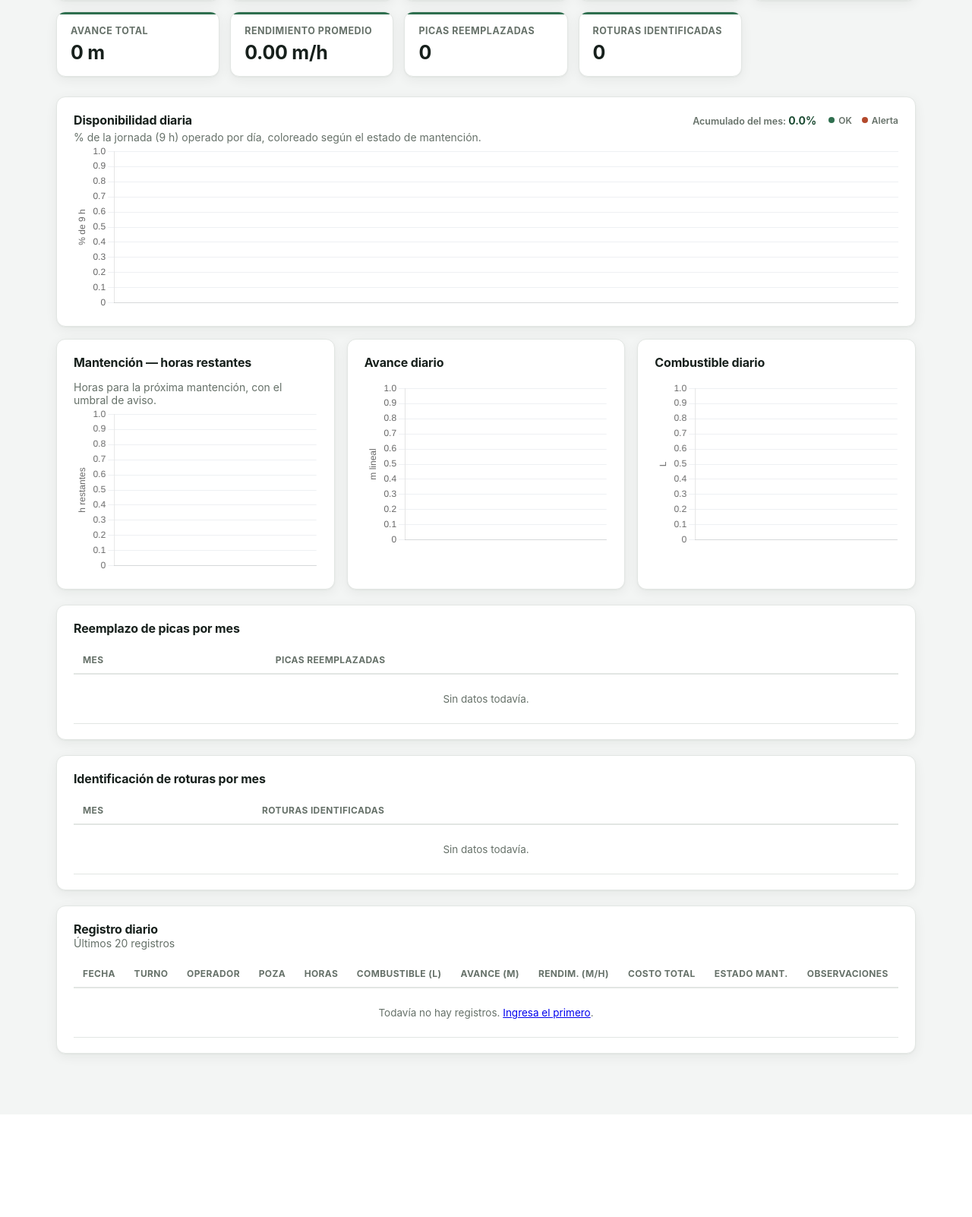
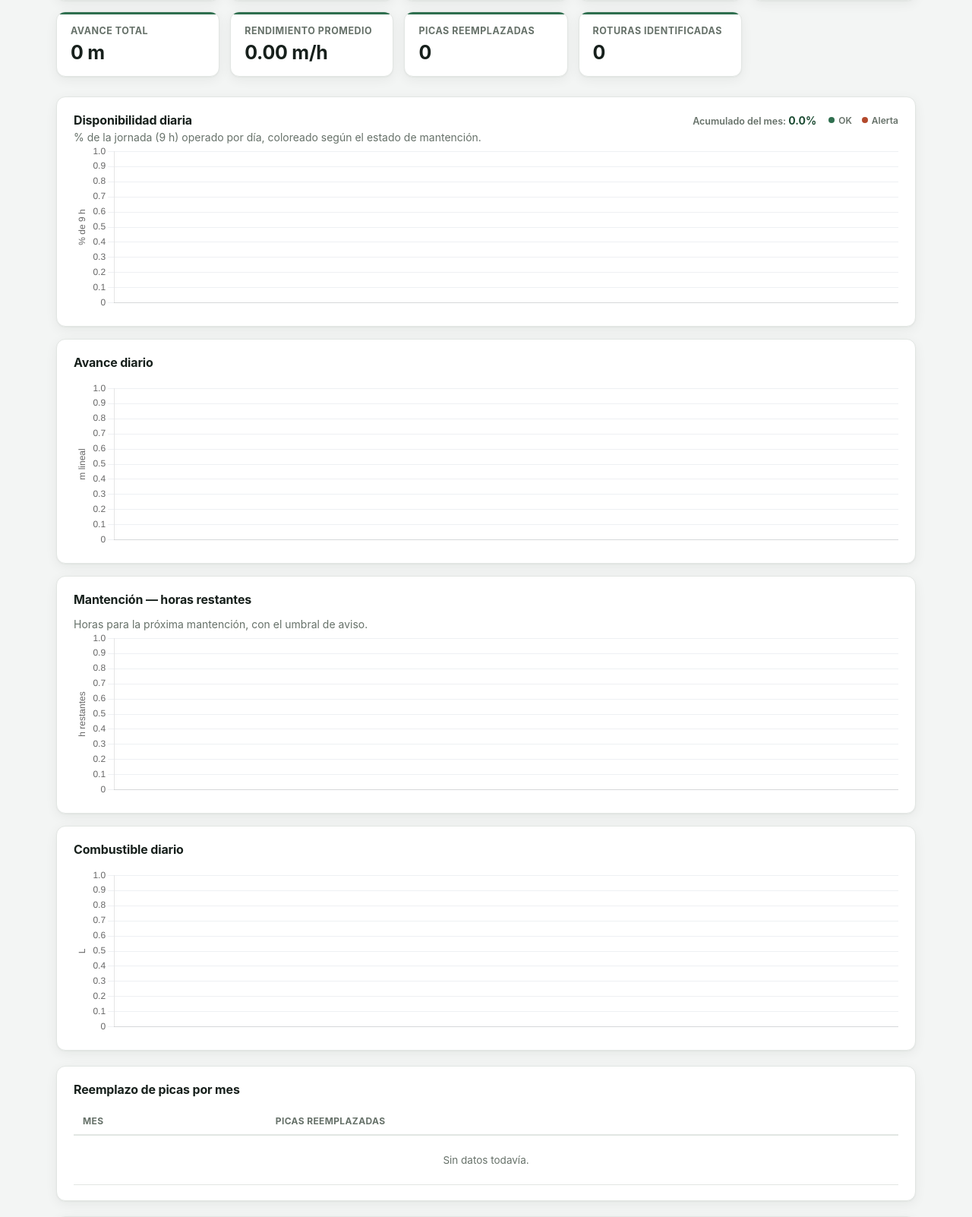
Before and after one commit to alejandrozavalasalinas-cpu/zanjadora, a Flask app: page / in a window 1280 px wide. Shown: the part 339-1941 px from the top of the page at 76% size. Before the commit the page ends 1742 px from the top, so only its background shows below. Run offline with Flask 3, Linux system fonts and the light colour scheme; the visitor is signed in with stand-in values (Sample User, id 1); data comes from the database, SQL or seed files in the repository; data that the repository does not hold is empty.

Commit message:
Agranda todos los gráficos del tablero a ancho completo y reordena
Mantención, Costo, Avance y Combustible ahora ocupan el ancho completo igual que Disponibilidad diaria. Avance diario pasa a ser el segundo gráfico, justo después de Disponibilidad diaria.

Co-Authored-By: Claude Sonnet 5 <noreply@anthropic.com>

```diff
--- a/templates/tablero.html
+++ b/templates/tablero.html
@@ -173,22 +173,22 @@
     <p class="muted">% de la jornada (9 h) operado por día, coloreado según el estado de mantención.</p>
     <div class="chart-canvas-wrap"><canvas id="chartDisponibilidad"></canvas></div>
   </div>
-  <div class="panel chart-card">
+  <div class="panel chart-card chart-card-wide">
+    <h2>Avance diario</h2>
+    <div class="chart-canvas-wrap"><canvas id="chartAvance"></canvas></div>
+  </div>
+  <div class="panel chart-card chart-card-wide">
     <h2>Mantención — horas restantes</h2>
     <p class="muted">Horas para la próxima mantención, con el umbral de aviso.</p>
     <div class="chart-canvas-wrap"><canvas id="chartMantencion"></canvas></div>
   </div>
   {% if session.get('rol') != 'visor' %}
-  <div class="panel chart-card">
+  <div class="panel chart-card chart-card-wide">
     <h2>Costo diario</h2>
     <div class="chart-canvas-wrap"><canvas id="chartCosto"></canvas></div>
   </div>
   {% endif %}
-  <div class="panel chart-card">
-    <h2>Avance diario</h2>
-    <div class="chart-canvas-wrap"><canvas id="chartAvance"></canvas></div>
-  </div>
-  <div class="panel chart-card">
+  <div class="panel chart-card chart-card-wide">
     <h2>Combustible diario</h2>
     <div class="chart-canvas-wrap"><canvas id="chartCombustible"></canvas></div>
   </div>
```
